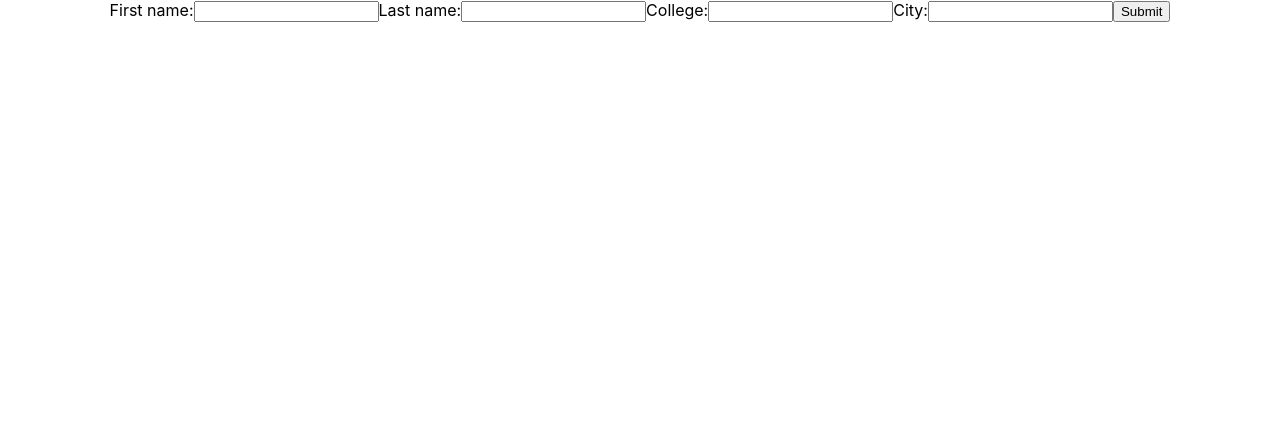
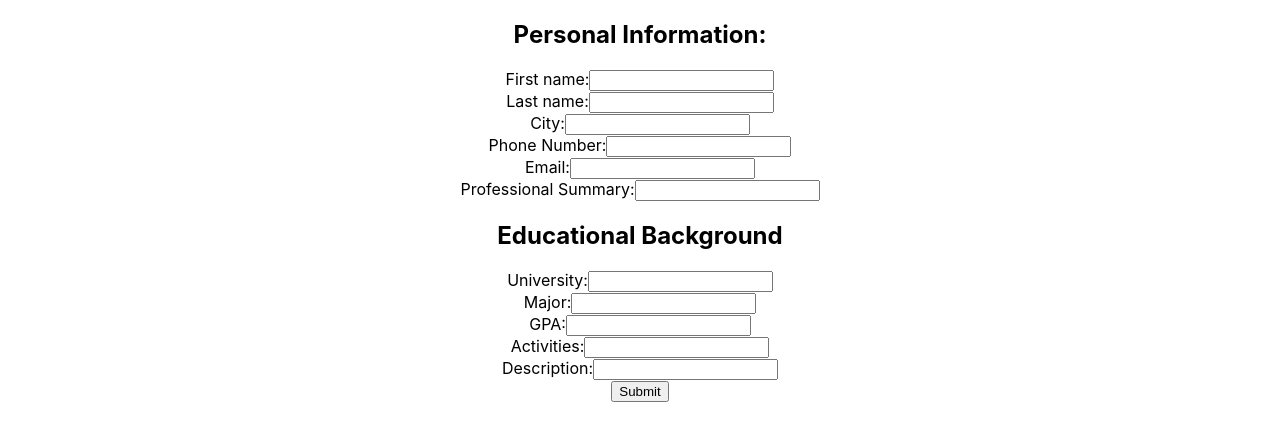
Before and after one commit to MLH-Fellowship/ttp-1-2, a React (Create React App) app: page /input in a window 1280 px wide. Shown: the top 440 px of the page. Built offline with nearby package versions, Linux system fonts and the light colour scheme.

Commit message:
Added new fields

```diff
--- a/src/Components/Input.js
+++ b/src/Components/Input.js
@@ -1,6 +1,6 @@
 import React, { Component } from "react";
 import { Link } from "react-router-dom";
-import Template from "./Template"
+import Template from "./Template";
 
 class Input extends Component {
   constructor(props) {
@@ -8,12 +8,18 @@ class Input extends Component {
     this.state = {
       firstName: "",
       lastName: "",
-      college: "",
       city: "",
+      phoneNum: "",
+      email: "",
+      summary: "",
+      major: "",
+      gpa: "",
+      activities: "",
+      description: "",
       showTemplate: false,
     };
     this.handleChange = this.handleChange.bind(this);
-    this.handleSubmit = this.handleSubmit.bind(this);
+    //    this.handleSubmit = this.handleSubmit.bind(this);
   }
 
   handleChange(event) {
@@ -22,32 +28,36 @@ class Input extends Component {
     });
   }
 
-  handleSubmit(event) {
-    alert(
-      "Values: " +
-        this.state.firstName +
-        " " +
-        this.state.lastName +
-        " " +
-        this.state.college +
-        " " +
-        this.state.city
-    );
-    event.preventDefault();
-  }
-
+  // handleSubmit(event) {
+  //   alert(
+  //     "Values: " +
+  //       this.state.firstName +
+  //       " " +
+  //       this.state.lastName +
+  //       " " +
+  //       this.state.college +
+  //       " " +
+  //       this.state.city
+  //   );
+  //   event.preventDefault();
+  // }
 
   clickToggle = () => {
-    this.state.showTemplate === true ? this.setState({ showTemplate: false }) : this.setState({ showTemplate: true });
+    this.state.showTemplate === true
+      ? this.setState({ showTemplate: false })
+      : this.setState({ showTemplate: true });
   };
 
-
   render() {
-
-    let templates = this.state.showTemplate === true ? (<div>
+    let templates =
+      this.state.showTemplate === true ? (
+        <div>
           <Template {...this.state} />
-      <button onClick={this.clickToggle}>Go Back</button></div>)
-    : (<form onSubmit={this.handleSubmit}>
+          <button onClick={this.clickToggle}>Go Back</button>
+        </div>
+      ) : (
+        <form onSubmit={this.handleSubmit}>
+          <h2>Personal Information:</h2>
           <label>
             First name:
             <input
@@ -57,6 +67,7 @@ class Input extends Component {
               onChange={this.handleChange}
             />
           </label>
+          <br></br>
           <label>
             Last name:
             <input
@@ -66,15 +77,7 @@ class Input extends Component {
               onChange={this.handleChange}
             />
           </label>
-      <label>
-        College:
-        <input
-          type="text"
-          name="college"
-          value={this.state.college}
-          onChange={this.handleChange}
-        />
-      </label>
+          <br></br>
           <label>
             City:
             <input
@@ -84,14 +87,93 @@ class Input extends Component {
               onChange={this.handleChange}
             />
           </label>
-      <input type="submit" value="Submit" onClick={this.clickToggle}/>
-    </form>);
+          <br></br>
+          <label>
+            Phone Number:
+            <input
+              type="text"
+              name="phoneNum"
+              value={this.state.phoneNum}
+              onChange={this.handleChange}
+            />
+          </label>
+          <br></br>
+          <label>
+            Email:
+            <input
+              type="text"
+              name="email"
+              value={this.state.email}
+              onChange={this.handleChange}
+            />
+          </label>
+          <br></br>
+          <label>
+            Professional Summary:
+            <input
+              type="text"
+              name="summary"
+              value={this.state.summary}
+              onChange={this.handleChange}
+            />
+          </label>
+          <br></br>
+          <h2>Educational Background</h2>
+          <label>
+            University:
+            <input
+              type="text"
+              name="college"
+              value={this.state.college}
+              onChange={this.handleChange}
+            />
+          </label>
+          <br></br>
+          <label>
+            Major:
+            <input
+              type="text"
+              name="major"
+              value={this.state.major}
+              onChange={this.handleChange}
+            />
+          </label>
+          <br></br>
+          <label>
+            GPA:
+            <input
+              type="text"
+              name="gpa"
+              value={this.state.gpa}
+              onChange={this.handleChange}
+            />
+          </label>
+          <br></br>
+          <label>
+            Activities:
+            <input
+              type="text"
+              name="activities"
+              value={this.state.activities}
+              onChange={this.handleChange}
+            />
+          </label>
+          <br></br>
+          <label>
+            Description:
+            <input
+              type="text"
+              name="description"
+              value={this.state.description}
+              onChange={this.handleChange}
+            />
+          </label>
+          <br></br>
+          <input type="submit" value="Submit" onClick={this.clickToggle} />
+        </form>
+      );
 
-    return (
-      <div>
-        {templates}
-      </div>
-    );
+    return <div>{templates}</div>;
   }
 }
 
--- a/src/Components/Template.js
+++ b/src/Components/Template.js
@@ -1,15 +1,21 @@
 import React, { Component } from "react";
 
 class Template extends Component {
-
-
   render() {
     return (
       <div>
-        <h1>{this.props.firstName}</h1>
-        <h1>{this.props.lastName}</h1>
-        <h1>{this.props.college}</h1>
+        <h1>
+          {this.props.firstName} {this.props.lastName}
+        </h1>
         <h1>{this.props.city}</h1>
+        <h1>{this.props.phoneNum}</h1>
+        <h1>{this.props.email}</h1>
+        <h1>{this.props.summary}</h1>
+        <h1>{this.props.university}</h1>
+        <h1>{this.props.major}</h1>
+        <h1>{this.props.gpa}</h1>
+        <h1>{this.props.activities}</h1>
+        <h1>{this.props.description}</h1>
       </div>
     );
   }
```
Lines whose indentation alone changed are shown as unchanged.
